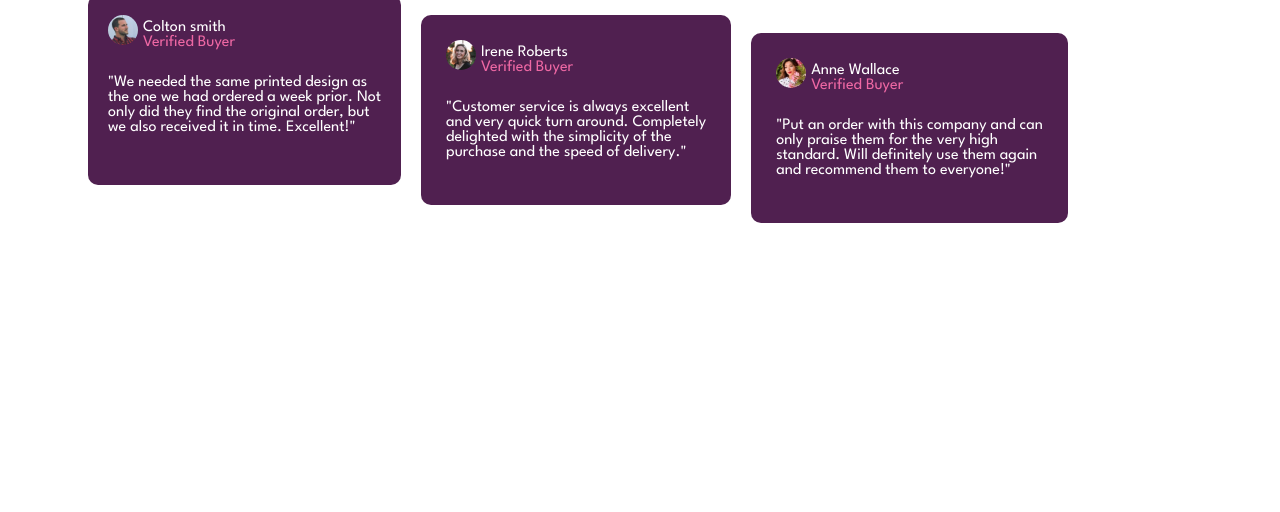
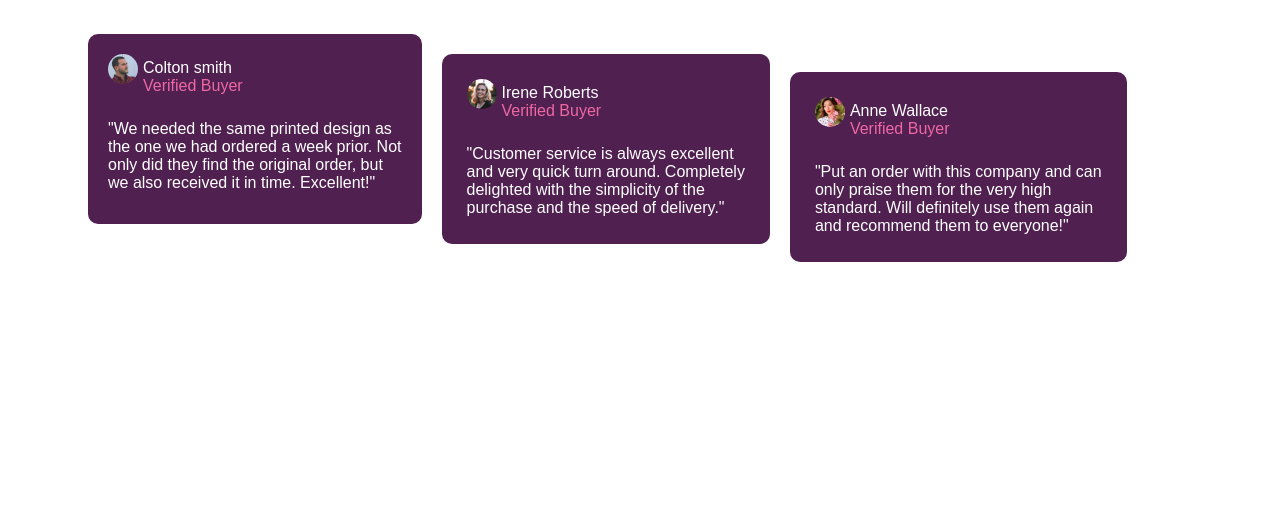
Before and after one commit to musa108/ass4, a plain HTML site: page index.html in a window 1280 px wide. Shown: the part 288-800 px from the top of the page. Drawn offline with Linux system fonts and the light colour scheme; files whose address does not match are found by name.

Commit message:
Update index.html

```diff
--- a/index.html
+++ b/index.html
@@ -1,9 +1,6 @@
 <!DOCTYPE html>
 <html lang="en">
 <head>
-    <link rel="preconnect" href="https://fonts.googleapis.com">
-<link rel="preconnect" href="https://fonts.gstatic.com" crossorigin>
-<link href="https://fonts.googleapis.com/css2?family=League+Spartan:wght@400;500;700&display=swap" rel="stylesheet">
     <meta charset="UTF-8">
     <meta http-equiv="X-UA-Compatible" content="IE=edge">
     <meta name="viewport" content="width=device-width, initial-scale=1.0">
```
